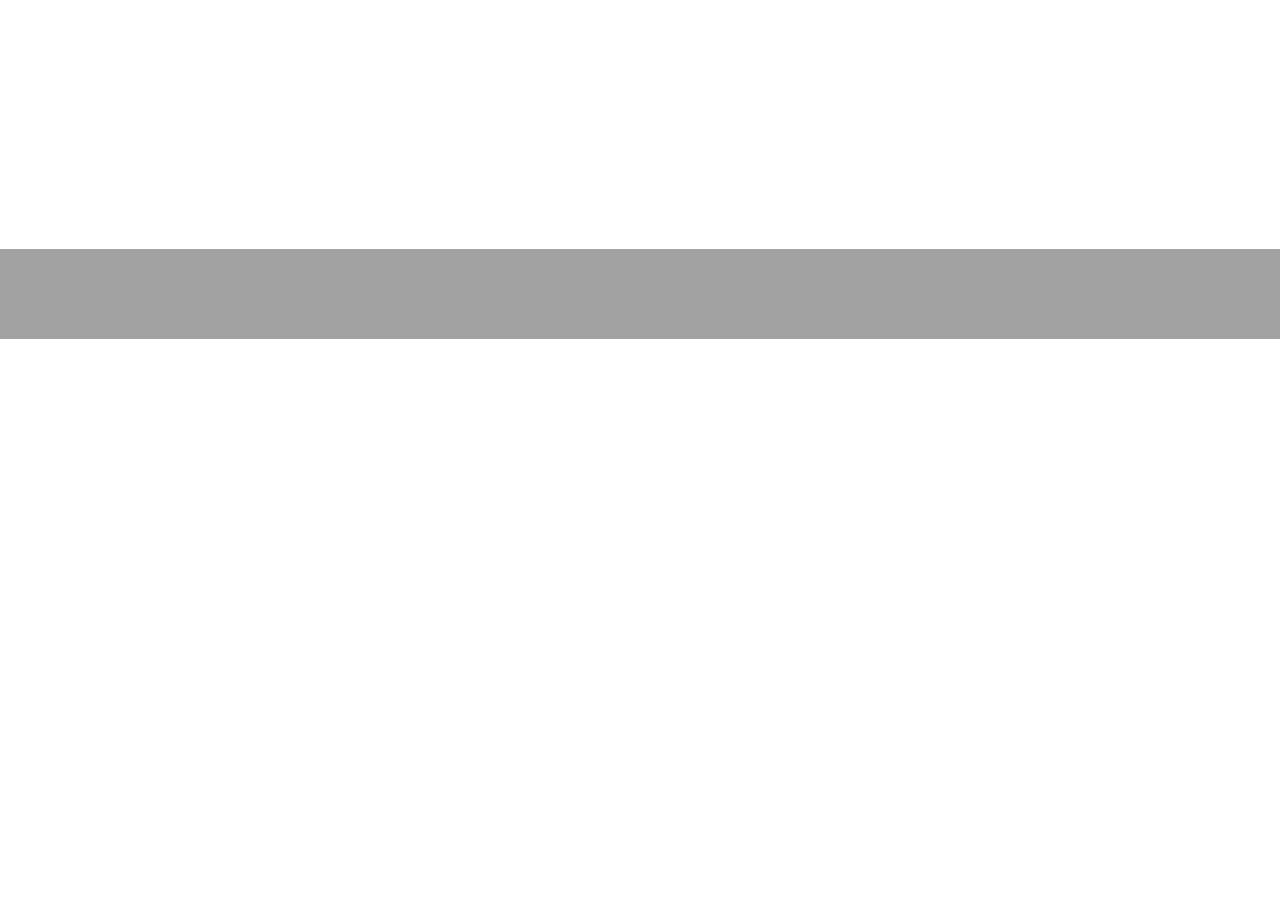
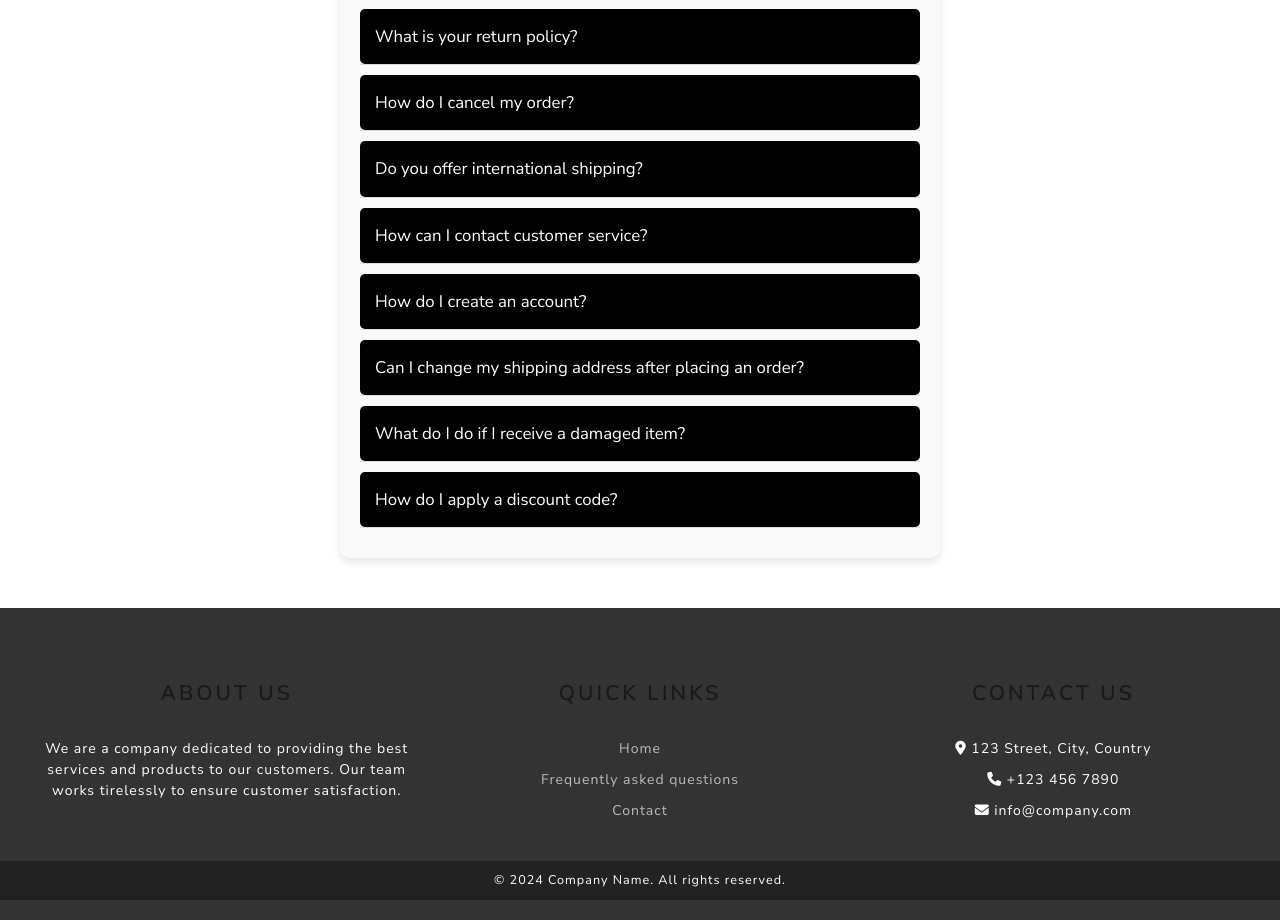
Before and after one commit to Saad-Ikhlaq/trade-hub, a React (Create React App) app in the folder frontend/: page /faq in a window 1280 px wide. Shown: the part 461-1381 px from the top of the page. Before the commit the page ends 800 px from the top, so only its background shows below. Built offline with nearby package versions, Linux system fonts and the light colour scheme.

Commit message:
chatbot integrate

```diff
--- a/frontend/src/App.js
+++ b/frontend/src/App.js
@@ -21,7 +21,8 @@ import { GoogleOAuthProvider } from "@react-oauth/google";
 import VerificationScreen from "./screens/VerificationScreen";
 import PleaseVerifyEmailScreen from "./screens/PleaseVerifyEmailScreen";
 import Chatbot from "./components/Chatbot";
-
+import ContactUs from "./screens/contactus";
+import FAQ from "./screens/Faq";
 const App = () => {
   return (
     <div className="app-container">
@@ -53,6 +54,9 @@ const App = () => {
               <Route path="/products/:id" element={<ProductScreen />} />
               <Route path="/cart" element={<CartScreen />} />
               <Route path="/cart/:id" element={<CartScreen />} />
+              <Route path="/contactus" element={<ContactUs />} />
+              <Route path="/faq" element={<FAQ/>} />
+
               <Route
                 path="/verify-email/:verificationString"
                 element={<VerificationScreen />}
--- a/frontend/src/components/Chatbot.js
+++ b/frontend/src/components/Chatbot.js
@@ -21,7 +21,8 @@ const Chatbot = () => {
         },
         {
           headers: {
-            Authorization: "Bearer API_KEY",
+            Authorization:
+              "Bearer sk-proj-aKX7gF7cFLQR2Kod2aDRT3BlbkFJaKZXygFqXtiQ4dhCPYIt",
             "Content-Type": "application/json",
           },
         }
--- a/frontend/src/components/Footer.js
+++ b/frontend/src/components/Footer.js
@@ -1,12 +1,59 @@
-import React from 'react'
-import { Container } from 'react-bootstrap'
+// src/Footer.js
+
+import React from "react";
+import "../screens/Contactus.css";
 
 const Footer = () => {
   return (
-    <div className='footer-container'>
-    <footer></footer>
-    </div>
-  )
-}
+    <footer className="footer1">
+      <div className="footer-content1">
+        <div className="footer-section1 about1">
+          <h2 className="footer-title1">About Us</h2>
+          <p>
+            We are a company dedicated to providing the best services and
+            products to our customers. Our team works tirelessly to ensure
+            customer satisfaction.
+          </p>
+        </div>
+        <div className="footer-section1 links1">
+          <h2 className="footer-title1">Quick Links</h2>
+          <ul>
+            <li>
+              <a href="/" className="footer-link1">
+                Home
+              </a>
+            </li>
 
-export default Footer
+            <li>
+              <a href="/faq" className="footer-link1">
+                Frequently asked questions
+              </a>
+            </li>
+            <li>
+              <a href="/contactus" className="footer-link1">
+                Contact
+              </a>
+            </li>
+          </ul>
+        </div>
+        <div className="footer-section1 contact1">
+          <h2 className="footer-title1">Contact Us</h2>
+          <p>
+            <i className="fas fa-map-marker-alt"></i> 123 Street, City, Country
+          </p>
+          <p>
+            <i className="fas fa-phone"></i> +123 456 7890
+          </p>
+          <p>
+            <i className="fas fa-envelope"></i> info@company.com
+          </p>
+        </div>
+      </div>
+      <div className="footer-bottom1">
+        &copy; 2024 Company Name. All rights reserved.
+      </div>
+    </footer>
+  );
+};
+
+export default Footer;
--- a/frontend/src/components/Header.js
+++ b/frontend/src/components/Header.js
@@ -61,6 +61,9 @@ const Header = () => {
                   <LinkContainer to="/admin/orderList">
                     <NavDropdown.Item>Order List</NavDropdown.Item>
                   </LinkContainer>
+                  <LinkContainer to="/Contactus">
+                    <NavDropdown.Item>Contact Us</NavDropdown.Item>
+                  </LinkContainer>
                 </NavDropdown>
               )}
               <Button variant="success" onClick={() => navigate("/chatbot")}>
--- /dev/null
+++ b/frontend/src/screens/Contactus.css
@@ -0,0 +1,190 @@
+/* src/ContactUs.css */
+
+.container1 {
+    margin-top: 100px;
+    display: flex;
+    justify-content: center;
+    align-items: center;
+    height: 100vh;
+    background-color: #f5f5f5;
+  }
+
+  .form-wrapper1 {
+    background: white;
+    padding: 50px;
+    border-radius: 10px;
+    box-shadow: 0 4px 8px rgba(0,0,0,0.1);
+    max-width: 500px;
+    width: 100%;
+  }
+
+  .title1 {
+    font-size: 2em;
+    text-align: center;
+    margin-bottom: 20px;
+    color: #333;
+  }
+
+  .input1 {
+    width: calc(100% - 20px);
+    padding: 10px;
+    margin-bottom: 20px;
+    border: 1px solid #ddd;
+    border-radius: 5px;
+  }
+
+  .textarea1 {
+    width: calc(100% - 20px);
+    padding: 10px;
+    margin-bottom: 20px;
+    border: 1px solid #ddd;
+    border-radius: 5px;
+    resize: none;
+  }
+
+  .button1 {
+    width: 100%;
+    padding: 10px;
+    background-color: #007BFF;
+    color: white;
+    border: none;
+    border-radius: 5px;
+    cursor: pointer;
+    font-size: 1em;
+  }
+
+  .button1:hover {
+    background-color: #0056b3;
+  }
+
+
+  /* src/Footer.css */
+
+.footer1 {
+    background-color: #333;
+    color: white;
+    padding: 20px 0;
+    text-align: center;
+  }
+
+  .footer-content1 {
+    display: flex;
+    justify-content: space-around;
+    align-items: flex-start;
+    flex-wrap: wrap;
+    padding: 20px;
+  }
+
+  .footer-section1 {
+    flex: 1;
+    padding: 10px;
+    min-width: 250px;
+  }
+
+  .footer-title1 {
+    font-size: 1.5em;
+    margin-bottom: 10px;
+  }
+
+  .footer-link1 {
+    color: #bbb;
+    text-decoration: none;
+  }
+
+  .footer-link1:hover {
+    color: white;
+  }
+
+  .footer-bottom1 {
+    background-color: #222;
+    padding: 10px 0;
+    font-size: 0.9em;
+  }
+
+  .footer-section1 p,
+  .footer-section1 ul {
+    margin: 10px 0;
+  }
+
+  .footer-section1 ul {
+    list-style: none;
+    padding: 0;
+  }
+
+  .footer-section1 ul li {
+    margin-bottom: 10px;
+  }
+
+  .footer-section1 ul li a {
+    color: #bbb;
+    text-decoration: none;
+  }
+
+  .footer-section1 ul li a:hover {
+    color: white;
+  }
+
+  /* src/FAQ.css */
+/* src/FAQ.css */
+
+.faq-container1 {
+    max-width: 600px;
+    margin: 50px auto;
+    padding: 20px;
+    background-color: #f9f9f9;
+    border-radius: 10px;
+    box-shadow: 0 4px 8px rgba(0, 0, 0, 0.1);
+  }
+
+  .faq-title1 {
+    font-size: 2.5em;
+    text-align: center;
+    margin-bottom: 30px;
+    color: #333;
+  }
+
+  .faq-content1 {
+    display: flex;
+    flex-direction: column;
+  }
+
+  .faq-item1 {
+    margin-bottom: 10px;
+  }
+
+  .faq-question1 {
+    width: 100%;
+    background-color: black;
+    color: white;
+    padding: 15px;
+    border: none;
+    text-align: left;
+    font-size: 1.2em;
+    cursor: pointer;
+    outline: none;
+    border-radius: 5px;
+    transition: background-color 0.3s ease;
+  }
+
+  .faq-question1:hover {
+    background-color: rgb(31, 28, 28);
+  }
+
+  .faq-answer1 {
+    max-height: 0;
+    overflow: hidden;
+    transition: max-height 0.3s ease;
+    padding: 0 15px;
+    background-color: #f9f9f9;
+    border: 1px solid #ddd;
+    border-top: none;
+    font-size: 1em;
+    line-height: 1.5;
+    color: #555;
+    border-radius: 0 0 5px 5px;
+  }
+
+  .faq-answer1.active {
+    max-height: 150px; /* Adjust based on expected content size */
+    padding: 15px;
+  }
--- /dev/null
+++ b/frontend/src/screens/Faq.js
@@ -0,0 +1,45 @@
+// src/FAQ.js
+
+import React, { useState } from 'react';
+import './Contactus.css';
+
+const faqData = [
+  { question: "What payment methods do you accept?", answer: "We accept Visa, MasterCard, American Express, PayPal, and Apple Pay." },
+  { question: "How do I track my order?", answer: "You can track your order using the tracking link provided in your order confirmation email." },
+  { question: "What is your return policy?", answer: "We offer a 30-day return policy on all items. Please visit our Returns page for more information." },
+  { question: "How do I cancel my order?", answer: "To cancel your order, please contact our customer service team as soon as possible." },
+  { question: "Do you offer international shipping?", answer: "Yes, we ship to most countries worldwide. Shipping rates and delivery times vary by location." },
+  { question: "How can I contact customer service?", answer: "You can contact our customer service team via email at support@ecommerce.com or by phone at +123 456 7890." },
+  { question: "How do I create an account?", answer: "To create an account, click on the 'Sign Up' button at the top of the page and fill in the required information." },
+  { question: "Can I change my shipping address after placing an order?", answer: "If you need to change your shipping address, please contact our customer service team as soon as possible." },
+  { question: "What do I do if I receive a damaged item?", answer: "If you receive a damaged item, please contact our customer service team immediately to arrange a return or exchange." },
+  { question: "How do I apply a discount code?", answer: "You can apply a discount code at checkout. Enter the code in the 'Discount Code' field and click 'Apply'." }
+];
+
+const FAQ = () => {
+  const [activeIndex, setActiveIndex] = useState(null);
+
+  const toggleFAQ = index => {
+    setActiveIndex(activeIndex === index ? null : index);
+  };
+
+  return (
+    <div className="faq-container1">
+      <h1 className="faq-title1">Frequently Asked Questions</h1>
+      <div className="faq-content1">
+        {faqData.map((item, index) => (
+          <div className="faq-item1" key={index}>
+            <button className="faq-question1" onClick={() => toggleFAQ(index)}>
+              {item.question}
+            </button>
+            <div className={`faq-answer1 ${activeIndex === index ? 'active' : ''}`}>
+              {item.answer}
+            </div>
+          </div>
+        ))}
+      </div>
+    </div>
+  );
+};
+
+export default FAQ;
--- /dev/null
+++ b/frontend/src/screens/contactus.js
@@ -0,0 +1,22 @@
+// src/ContactUs.js
+
+import React from 'react';
+import './Contactus.css';
+
+const ContactUs = () => {
+  return (
+    <div className="container1">
+      <div className="form-wrapper1">
+        <h1 className="title1">Contact Us</h1>
+        <form>
+          <input type="text" className="input1" placeholder="Your Name" required />
+          <input type="email" className="input1" placeholder="Your Email" required />
+          <textarea className="textarea1" rows="5" placeholder="Your Message" required></textarea>
+          <button type="submit" className="button1">Send Message</button>
+        </form>
+      </div>
+    </div>
+  );
+};
+
+export default ContactUs;
--- a/package.json
+++ b/package.json
@@ -36,6 +36,7 @@
     "react-transition-group": "^4.4.2",
     "regenerator-runtime": "^0.13.9",
     "scheduler": "^0.23.0",
+    "styled-components": "^6.1.11",
     "uncontrollable": "^7.2.1",
     "uuid": "^8.3.2",
     "warning": "^4.0.3"
```
Also changed, not shown: 1 other file (tests, documents, lock files or other folders).
